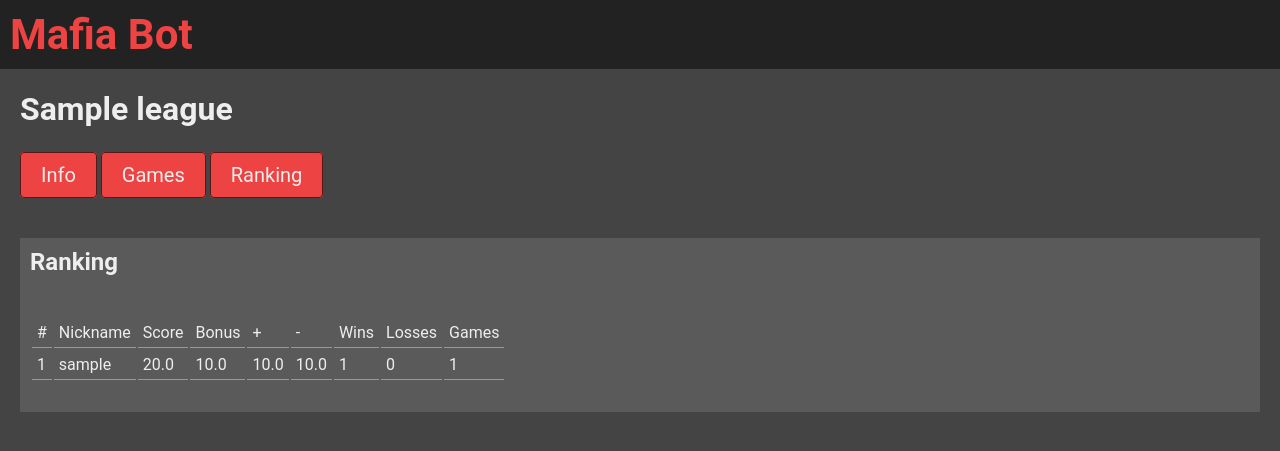
After one commit to justmeben/rebelmafia, a Django app: page /league/1/table in a window 1280 px wide. The commit adds this page. Shown: the top 451 px of the page. Run offline with Django 4.2, Linux system fonts and the light colour scheme; tables that the repository leaves empty hold one stand-in row (values such as "Sample post").

Commit message:
html pages views

```diff
--- a/leagues/models.py
+++ b/leagues/models.py
@@ -34,6 +34,8 @@ class Result(models.Model):
     did_win = models.BooleanField(null=False, blank=False)
     win_score = models.FloatField(null=False, blank=False, default=0)
     extra_score = models.FloatField(null=False, blank=False, default=0)
+    plus_score = models.FloatField(null=False, blank=False, default=0)
+    minus_score = models.FloatField(null=False, blank=False, default=0)
     player_position = models.IntegerField(null=False, blank=False)
     comments = models.TextField(null=True, blank=True)
 
--- /dev/null
+++ b/leagues/service.py
@@ -0,0 +1,28 @@
+from typing import List
+from leagues.models import League, Player, Game, Result
+
+
+def get_league_ranking_table(league: League) -> List:
+    results = Result.objects.select_related('player').filter(game__league=league)
+    players_data = {}
+    for result in results:
+        if result.player_id not in players_data.keys():
+            players_data[result.player_id] = dict(id=result.player_id, nickname=result.player.nickname,
+                                                  position=0, total_points=0, total_extra_points=0,
+                                                  total_plus_points=0, total_minus_points=0, wins=0, losses=0,
+                                                  total_games=0)
+        players_data[result.player_id]['total_points'] += result.win_score + result.extra_score
+        players_data[result.player_id]['total_extra_points'] += result.extra_score
+        players_data[result.player_id]['total_plus_points'] += result.plus_score
+        players_data[result.player_id]['total_minus_points'] += result.minus_score
+        if result.did_win:
+            players_data[result.player_id]['wins'] += 1
+        else:
+            players_data[result.player_id]['losses'] += 1
+        players_data[result.player_id]['total_games'] += 1
+
+    ranking_table = sorted(players_data.values(), key=lambda x: x.get('total_points', -1), reverse=True)
+    for i in range(len(ranking_table)):
+        ranking_table[i]['position'] = i+1
+
+    return ranking_table
--- a/leagues/urls.py
+++ b/leagues/urls.py
@@ -19,5 +19,8 @@ from django.urls import path, include
 from leagues import views
 
 urlpatterns = [
-    path('', views.HomeView.as_view())
+    path('', views.HomeView.as_view()),
+    path('league/<int:league_id>', views.LeagueView.as_view()),
+    path('league/<int:league_id>/games', views.LeagueGamesView.as_view()),
+    path('league/<int:league_id>/table', views.LeagueTableView.as_view())
 ]
--- a/leagues/views.py
+++ b/leagues/views.py
@@ -1,8 +1,38 @@
-from django.shortcuts import render
+from django.shortcuts import render, get_object_or_404
 from django.views import View
+
+from leagues.models import League, Game, Player
+from leagues.service import get_league_ranking_table
 
 
 class HomeView(View):
     def get(self, request):
-        context = {'rabbit': 'is nice'}
+        leagues = League.objects.all()
+        context = dict(leagues=leagues)
         return render(request, 'index.html', context=context)
+
+
+class LeagueView(View):
+    def get(self, request, league_id):
+        league = get_object_or_404(League, id=league_id)
+        players = Player.objects.filter(leagues=league)
+        context = dict(league=league, players=players)
+        return render(request, 'league.html', context=context)
+
+
+class LeagueGamesView(View):
+    def get(self, request, league_id):
+        league = get_object_or_404(League, id=league_id)
+        games = Game.objects.prefetch_related('result_set__player').filter(league=league).order_by('number')
+        for game in games:
+            setattr(game, 'results', game.result_set.all().order_by('player_position'))
+        context = dict(league=league, games=games)
+        return render(request, 'league_games.html', context=context)
+
+
+class LeagueTableView(View):
+    def get(self, request, league_id):
+        league = get_object_or_404(League, id=league_id)
+        ranking_table = get_league_ranking_table(league)
+        context = dict(league=league, ranking_table=ranking_table)
+        return render(request, 'league_table.html', context=context)
--- a/templates/base.html
+++ b/templates/base.html
@@ -2,7 +2,7 @@
 <html lang="en">
 <head>
     <meta charset="UTF-8">
-    <title>Rebel Mafia</title>
+    <title>Mafia Bot</title>
 </head>
 <style>
     html, body{
@@ -22,7 +22,7 @@
     }
 
     .main-content{
-        margin: 10px;
+        margin: 20px;
     }
 
     .league-card{
@@ -49,10 +49,47 @@
         color: #ccc;
     }
 
+    .section-card{
+        background: #5a5a5a;
+        padding: 10px;
+    }
+    .player{
+        padding: 5px;
+        border-radius: 2px;
+        margin: 10px 5px;
+        font-weight: bolder;
+    }
+
+    .menu-link{
+        text-decoration: none;
+        color: #eee;
+        background: #ee4343;
+        padding: 10px 20px;
+        margin: 0;
+        font-size: 20px;
+        border: #581818 1px solid;
+        transition: .3s ease;
+        line-height: 2.5;
+        border-radius: 4px;
+    }
+    .menu-link:hover{
+        background: #eee;
+        color: #ee4343;
+    }
+
+    table{
+         padding: 20px 0;
+    }
+    table td{
+        padding: 5px;
+        border-bottom: #999 1px solid;
+        margin: 0;
+    }
+
 </style>
 <body>
 <div class="nav">
-    <h1 style="font-size: 42px;">Rebel Mafia</h1>
+    <h1 style="font-size: 42px;"><a href="/" style="color: #ee4343; text-decoration: none">Mafia Bot</a></h1>
 </div>
 
 <div class="main-content">
--- /dev/null
+++ b/templates/base__league.html
@@ -0,0 +1,13 @@
+{% extends "base.html" %}
+
+{% block content %}
+    <h1>{{ league.name }}</h1>
+    <a class="menu-link" href="/league/{{ league.id }}"> Info</a>
+    <a class="menu-link" href="/league/{{ league.id }}/games"> Games</a>
+    <a class="menu-link" href="/league/{{ league.id }}/table"> Ranking</a>
+    <br />
+    <br />
+    <br />
+    {% block inner_content %}
+    {% endblock %}
+{% endblock %}
--- /dev/null
+++ b/templates/league_table.html
@@ -0,0 +1,36 @@
+{% extends "base__league.html" %}
+
+{% block inner_content %}
+    <div class="section-card">
+        <h2 style="margin-top: 0;">Ranking</h2>
+        <div style="overflow-x: scroll">
+        <table>
+            <tr>
+                <td>#</td>
+                <td>Nickname</td>
+                <td>Score</td>
+                <td>Bonus</td>
+                <td>+</td>
+                <td>-</td>
+                <td>Wins</td>
+                <td>Losses</td>
+                <td>Games</td>
+
+            </tr>
+        {% for player in ranking_table %}
+            <tr>
+                <td>{{ player.position }}</td>
+                <td>{{ player.nickname }} </td>
+                <td>{{ player.total_points }} </td>
+                <td>{{ player.total_extra_points }}</td>
+                <td>{{ player.total_plus_points }} </td>
+                <td>{{ player.total_minus_points }} </td>
+                <td>{{ player.wins }}</td>
+                <td>{{ player.losses }}</td>
+                <td>{{ player.total_games }}</td>
+            </tr>
+        {% endfor %}
+        </table>
+        </div>
+    </div>
+{% endblock %}
```
Also changed, not shown: templates/index.html (+5 -3 lines), templates/league.html (added, +17 -0 lines), templates/league_games.html (added, +21 -0 lines).
